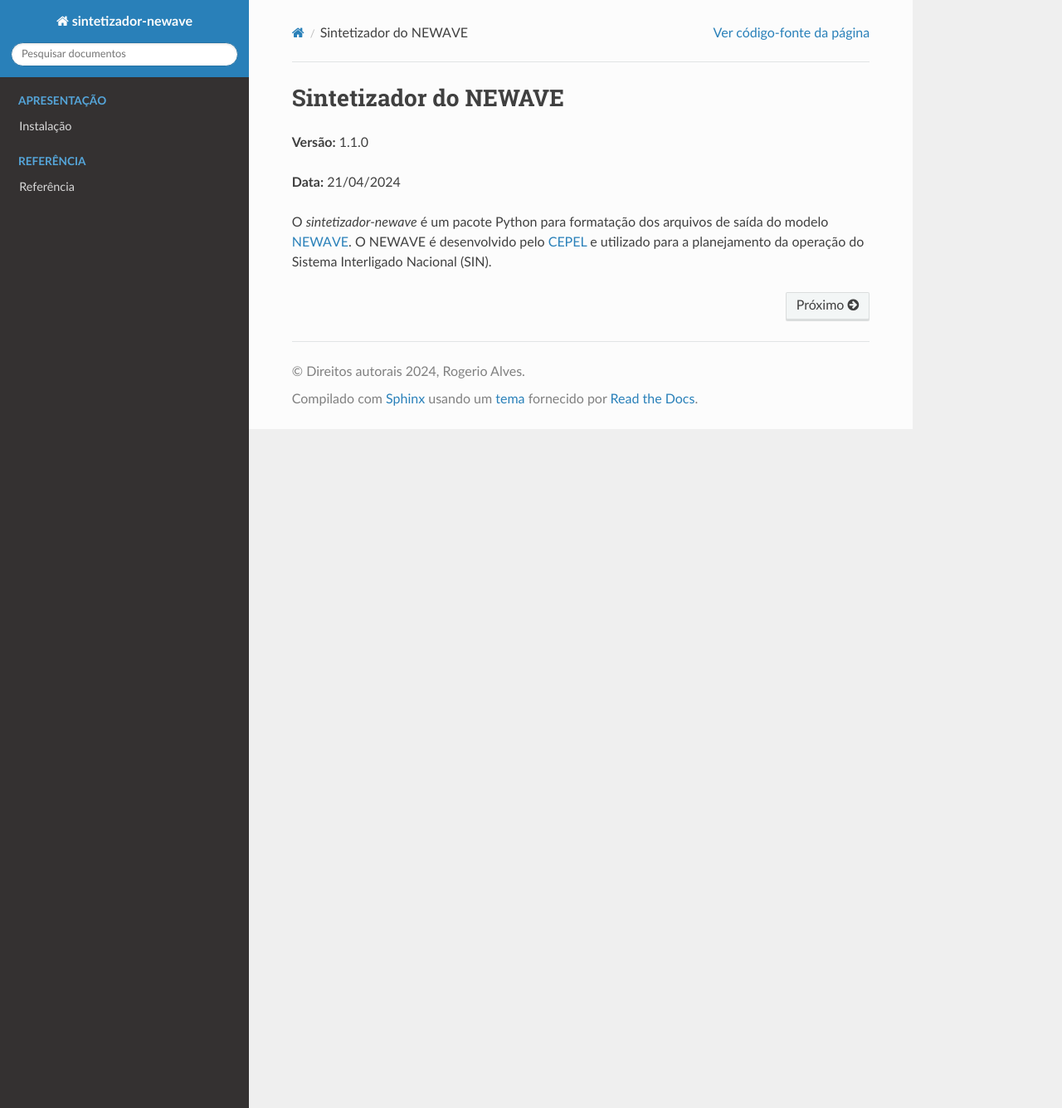
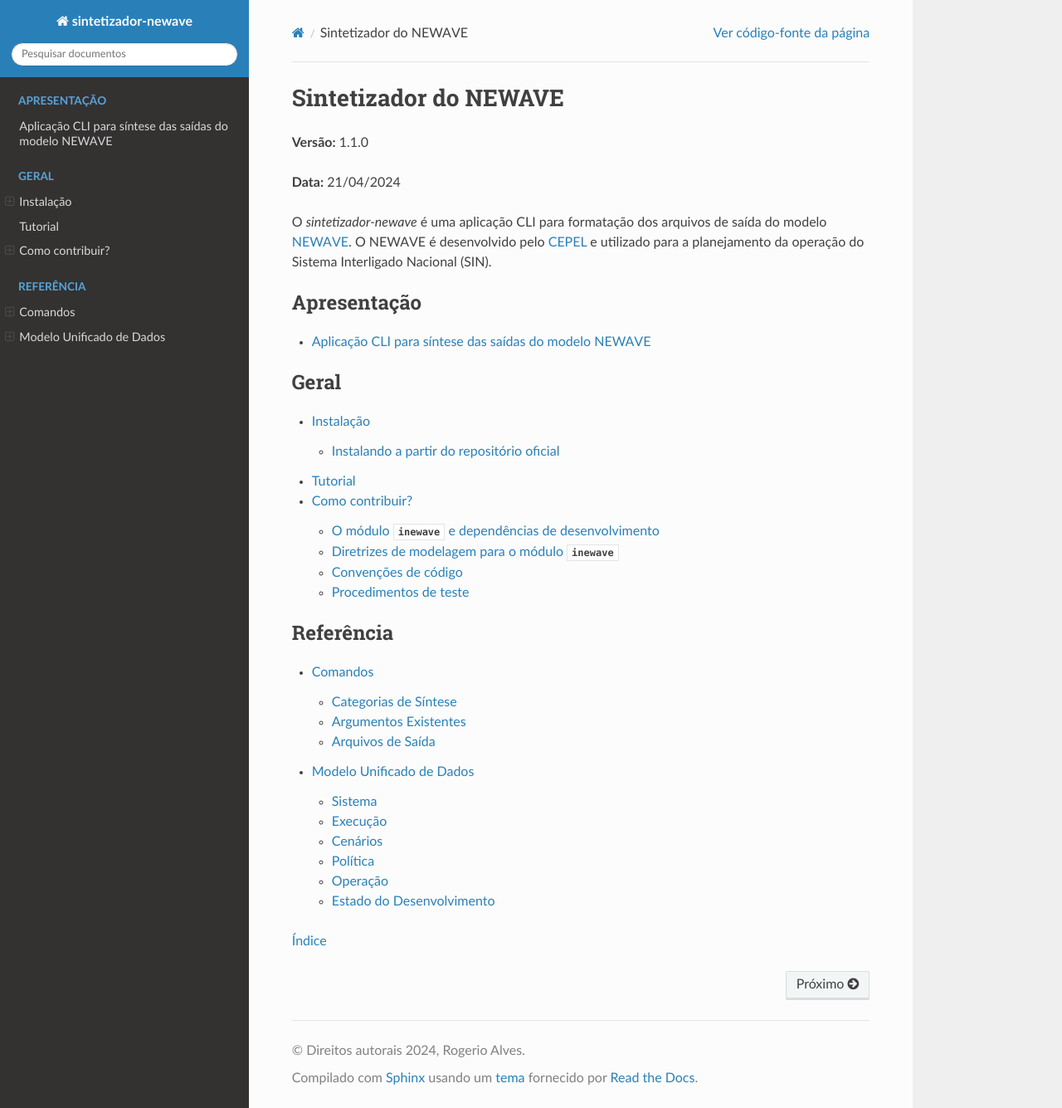
Before and after one commit to rjmalves/sintetizador-newave, a Sphinx documentation site: the page built from docs/source/index.rst, in a window 1280 px wide and 1335 px high. Shown: the whole window at 83% size. Built offline with Sphinx 7.4.7 and the Read the Docs theme 2.0.0, drawn with Linux system fonts in a browser that asks for light colours; pages that are not in the unit, such as notebooks, are missing from menus; some of the changed lines change nothing that is shown.

Commit message:
inicia refactor docs

```diff
--- /dev/null
+++ b/docs/source/apresentacao/apresentacao.rst
@@ -0,0 +1,11 @@
+Aplicação CLI para síntese das saídas do modelo NEWAVE
+=======================================================
+
+O *sintetizador-newave* é uma aplicação CLI para formatação e consolidação dos arquivos de saída do modelo `NEWAVE <https://www.cepel.br/linhas-de-pesquisa/newave/>`_. O NEWAVE é desenvolvido pelo `CEPEL <http://www.cepel.br/>`_ e utilizado para a planejamento da operação do Sistema Interligado Nacional (SIN).
+
+O *sintetizador-newave* fornece uma maneira de consolidar resultados provenientes de execuções do modelo NEWAVE, que são impressos majoritariamente em
+arquivos textuais ou binários com formatos personalizados, em tabelas normalizadas e estruturadas em DataFrames do `pandas <https://pandas.pydata.org/pandas-docs/stable/index.html>`_.
+
+A aplicação atualmente utiliza o módulo `inewave <https://github.com/rjmalves/inewave>`_ para manipulação dos arquivos de saída do modelo, abstraindo a maioria das regras de negócio existentes neste processamento.
+
+O modelo de dados adotado para as saídas sintetizadas é compartilhado com outras aplicações CLI, responsáveis por realizar o mesmo processo com os arquivos de saída de outros modelos utilizados no planejamento energético.
--- a/docs/source/conf.py
+++ b/docs/source/conf.py
@@ -78,7 +78,7 @@
 
 add_module_names = False
 pygments_style = "sphinx"
-modindex_common_prefix = ["idessem."]
+modindex_common_prefix = ["app."]
 
 # -- Options for HTML output -------------------------------------------------
 
@@ -87,8 +87,14 @@
 #
 html_theme = "sphinx_rtd_theme"
 html_theme_options = {
-    "navigation_depth": 5,
+    # Toc options
+    "collapse_navigation": False,
+    "sticky_navigation": True,
+    "navigation_depth": 4,
+    "includehidden": True,
+    "titles_only": False,
 }
+
 github_url = "https://github.com/rjmalves/sintetizador-newave"
 
 # Add any paths that contain custom static files (such as style sheets) here,
--- /dev/null
+++ b/docs/source/geral/contribuicao.rst
@@ -0,0 +1,148 @@
+Como contribuir?
+=================
+
+O módulo `inewave` e dependências de desenvolvimento
+------------------------------------------------------------
+
+O módulo *inewave* é desenvolvido considerando o framework proposto no módulo `cfinterface <https://github.com/rjmalves/cfi>`_. Este fornece para o desenvolvedor
+uma modelagem de cada arquivo de entrada e saída do modelo NEWAVE em uma classe específica.
+
+A leitura de arquivos de entrada utilizando o módulo *inewave* é sempre feita através do método *read*
+de cada classe, que atua como construtor.
+
+........
+
+No *sintetizador-newave* a dependência do módulo *inewave* é concentrada na classe Deck, que fornece
+objetos nativos, DataFrames ou arrays para as demais partes da aplicação.
+
+Para instalar as dependências de desenvolvimento, incluindo as necessárias para a geração automática do site::
+
+    $ git clone https://github.com/rjmalves/sintetizador-newave.git
+    $ cd sintetizador-newave
+    $ pip install -r dev-requirements.txt
+
+.. warning::
+
+    O conteúdo da documentação não deve ser movido para o repositório. Isto é feito
+    automaticamente pelos scripts de CI no caso de qualquer modificação no branch `main`.
+
+
+Diretrizes de modelagem para o módulo `inewave`
+------------------------------------------------
+
+A principal diretriz para o desenvolvimento do *inewave* é a relação entre arquivos do modelo NEWAVE e as classes
+disponíveis para uso. Cada arquivo de entrada do modelo é mapeado para uma classe do módulo, que segue
+o nome geralmente utilizado para o arquivo nos casos de exemplo que são fornecidos junto com o modelo pelo desenvolvedor
+ou pelo ONS para publicação dos decks de PMO. É utilizado sempre `PascalCase` para determinação dos nomes
+das classes, sendo que abreviações que possivelmente se encontram nos nomes dos arquivos são ignoradas na mudança de caso. Por exemplo:
+
+- `arquivos.dat` é modelado na classe :ref:`Arquivos <arquivos>`
+- `confhd.dat` é modelado na classe :ref:`Confhd <confhd>`
+- `earmfpXXX.out` é modelado na classe :ref:`Earmfp <earmfp>`
+
+É convencionado, sempre que possível, que as propriedades das classes que contém os dados processados dos arquivos
+lidem com objetos do tipo :obj:`~pandas.DataFrame` para a representação de dados tabulares. Além disso, se possível,
+é recomendado processar a informação contida nos arquivos para que esteja na seguindo as formas normais
+para dados tabulares, mesmo quando há divergência na representação textual nos arquivos de entrada do NEWAVE. Um exemplo
+pode ser visto na modelagem dos arquivos de saída do NWLISTOP quando executado na opção 2.
+
+O arquivo `gttotsin.out`, modelado na classe :ref:`Gttotsin <gttotsin>`, contém informações escritas em
+tabelas que são dividas por ano de estudo. Dentro de cada tabela, cada linha representa os 12 meses do ano
+para uma das séries utilizadas na simulação final realizada no modelo:
+
+.. code-block:: text
+
+      PMO ABRIL - 2022 - Niveis para 26/03 NW Versao 28
+         GERACAO TERMICA TOTAL PARA O SIN (MWmes)
+
+         ANO: 2022
+    SERIE   PAT      1        2        3        4        5        6        7        8        9       10       11       12     MEDIA
+        1    1      0.0      0.0      0.0    915.3   1341.4   1687.3   1920.0   2132.3   1714.0   1604.4   1297.0   1144.2   1528.4
+             2      0.0      0.0      0.0    761.0    741.8    943.9   1104.8   1135.7   1322.1   1315.5   1621.5   1377.7   1147.1
+             3      0.0      0.0      0.0   1792.1   1697.5   2189.7   2643.9   2479.4   2839.8   3048.9   2918.5   2313.9   2436.0
+         TOTAL      0.0      0.0      0.0   3468.4   3780.6   4820.9   5668.8   5747.3   5875.9   5968.8   5836.9   4835.8   5111.5
+        2    1      0.0      0.0      0.0    915.3   1341.4   1695.9   1920.0   2132.3   1788.2   1604.4   1297.0   1144.2   1537.6
+             2      0.0      0.0      0.0    761.0    741.8    948.8   1104.8   1135.7   1379.3   1315.5   1621.5   1377.7   1154.0
+             3      0.0      0.0      0.0   1792.1   1697.5   2200.8   2643.9   2479.4   2962.8   3048.9   2918.5   2313.9   2450.9
+                                                       .
+                                                       .
+                                                       .
+    MEDIA           0.0      0.0      0.0   3566.9   3846.3   4845.3   5682.0   5811.2   5937.0   6037.4   5893.9   4892.9   5168.1
+    DPADRAO         0.0      0.0      0.0    138.5    129.5     33.8     64.1    131.9    114.0    143.1    206.0    242.5
+    MIN             0.0      0.0      0.0   3463.3   3780.6   4820.9   5644.2   5722.7   5851.3   5944.2   5812.3   4811.2
+    P5              0.0      0.0      0.0   3468.4   3780.6   4820.9   5644.2   5747.3   5875.9   5968.8   5812.3   4811.2
+    P95             0.0      0.0      0.0   3738.4   4180.8   4957.9   5781.1   6001.8   6130.4   6335.6   6203.7   5292.0
+    MAX             0.0      0.0      0.0   3868.6   4822.5   5242.2   6699.3   6902.6   6922.1   7138.0  10175.4   9677.2
+
+Quando processado, as informações contidas nste arquivo são convertidas para um formato normal, com uma coluna para representar `data`, `patamar`, `serie` e `valor`.
+Quando as informações contidas nos arquivos não forem representadas em formato semelhante, é recomendado que seja feita uma transformação
+semelhante, visto que a maioria das informações armazenadas em bancos de dados estão em formato semelhante.
+
+
+.. code-block:: python
+
+    from inewave.nwlistop import Gttotsin
+    arquivo_gttot = Gttotsin.read("./gttotsin.out")
+    arquivo_gttot.valores
+
+                data patamar serie   valor
+    0     2022-01-01       1     1     0.0
+    1     2022-02-01       1     1     0.0
+    2     2022-03-01       1     1     0.0
+    3     2022-04-01       1     1   915.3
+    4     2022-05-01       1     1  1341.4
+    ...          ...     ...   ...     ...
+    95995 2022-08-01   TOTAL  2000  5747.3
+    95996 2022-09-01   TOTAL  2000  5875.9
+    95997 2022-10-01   TOTAL  2000  5968.8
+    95998 2022-11-01   TOTAL  2000  5812.3
+    95999 2022-12-01   TOTAL  2000  4811.2
+
+
+As propriedades das classes e também as colunas dos :obj:`~pandas.DataFrame` que são produzidos são convencionados de
+serem nomeados em `snake_case`. Além disso, deve-se evitar ao máximo ambiguidades na escolha dos nomes das propriedades e
+das colunas. Alguns pontos recorrentes onde são encontradas ambiguidades e deve-se adotar um termo único são:
+
+- Propriedade ou :obj:`~pandas.DataFrame` que contenha informações de usinas (hidrelétricas, termelétricas, etc.) e venham e conter atributos
+  como código (`int`) e nome (`str`) convenciona-se chamar de *nome_usina* e *codigo_usina*, para garantir o único sentido possível.
+- Propriedade ou :obj:`~pandas.DataFrame` que contenha informações relativas aos submercados de energia, que ora são
+  mencionados como subsistemas de energia, adota-se o termo único *submercado*. De modo semelhante, locais onde apareçam
+  informações desta entendidade são denominados *codigo_submercado* e *nome_submercado*. O mesmo raciocínio se aplica
+  ao se referir a REE.
+
+
+Convenções de código
+---------------------
+
+O *inewave* considera critérios de qualidade de código em seus scripts de Integração Contínua (CI), além de uma bateria de testes unitários.
+Desta forma, não é possível realizar uma *release* de uma versão que não passe em todos os testes estabelecidos ou não
+atenda aos critérios de qualidade de código impostos.
+
+A primeira convenção é que sejam seguidas as diretrizes de sintaxe `PEP8 <https://peps.python.org/pep-0008/>`_, provenientes do guia de estilo
+do autor da linguagem. Além disso, não é recomendado que existam funções muito complexas, com uma quantidade
+excessiva de *branches* e *loops*, o que piora e legibilidade do código. Isto pode ser garantido através de módulos
+específicos para análise de qualidade de código, como será mencionado a seguir. A única exceção é a regra `E203 <https://www.flake8rules.com/rules/E203.html>`_.
+
+Para garantir a formatação é recomendado utilizar o módulo `black <https://github.com/psf/black>`_, que realiza formatação automática e possui
+integração nativa com alguns editores de texto no formato de *plugins* ou extensões.
+
+A segunda convenção é que seja utilizada tipagem estática. Isto é, não deve ser uitilizada uma variável em código a qual possua
+tipo de dados que possa mudar durante a execução do mesmo. Além disso, não deve ser declarada uma variável cujo tipo não é possível de
+ser inferido em qualquer situação, permanencendo incerto para o leitor o tipo de dados da variável a menos que seja feita uma
+execução de teste do programa.
+
+
+Procedimentos de teste
+-----------------------
+
+O *inewave* realiza testes utilizando o pacote de testes de Python `pytest <https://pytest.org>`_
+e controle da qualidade de código com `pylama <https://pylama.readthedocs.io/en/latest//>`_.
+A tipagem estática é garantida através do uso de `mypy <http://mypy-lang.org/>`_
+, que é sempre executado nos scripts de Integração Contínua (CI).
+
+Antes de realizar um ``git push`` é recomendado que se realize estes três procedimentos
+descritos, que serão novamente executados pelo ambiente de CI::
+
+    $ pytest ./tests
+    $ mypy ./inewave
+    $ pylama ./inewave --ignore E203
--- /dev/null
+++ b/docs/source/geral/instalacao.rst
@@ -0,0 +1,20 @@
+Instalação
+============
+
+O *sintetizador-newave* é compatível com versões de Python >= 3.8.
+
+Instalando a partir do repositório oficial
+-------------------------------------------
+
+É possível realizar a instalação desta versão fazendo o uso do `Git <https://git-scm.com/>`_. Para instalar a partir do repositório, é necessário
+primeiramente desinstalar a versão instalada (se houver), com::
+
+    $ pip uninstall sintetizador-newave
+
+Em seguida, basta fazer::
+
+    $ pip install git+https://github.com/rjmalves/sintetizador-newave
+
+Também é possível selecionar um branch ou release específicos::
+
+    $ pip install git+https://github.com/rjmalves/sintetizador-newave@v1.1.0
--- /dev/null
+++ b/docs/source/geral/tutorial.rst
@@ -0,0 +1,130 @@
+Tutorial
+============
+
+O *inewave* provê uma interface semelhante para todos os arquivos do modelo NEWAVE e para os
+programas auxiliares NWLISTCF e NWLISTOP. Para os arquivos de entrada, são implementadas as capacidades
+de leitura e escrita, permitindo uma geração automática de arquivos. Para os arquivos de saída, é implementada
+somente a capacidade de leitura, de modo a permitir análise facilitada de resultados.
+
+A leitura dos arquivos é sempre implementada a partir do método `read` da respectiva classe, enquanto que a escrita
+dos arquivos é implementada pelo método `write` da instância em questão, quando for suportada.
+
+Um exemplo é o processamento do arquivo de vazões históricas :ref:`vazoes.dat <vazoes>`. Sendo um arquivo de entrada,
+é permitido realizar a leitura e a escrita deste arquivo, modificando alguma informação de entrada caso
+seja desejado pelo usuário. Por exemplo, pode-se fazer uma sensibilidade de elevar em 10% todos os valores
+de vazões históricas, afetando o ajuste do modelo PAR(p):
+
+
+.. code-block:: python
+
+    from inewave.newave import Vazoes
+    arq_vazoes = Vazoes.read("./vazoes.dat")
+    arq_vazoes.vazoes
+
+          1    2    3    4    5     6     7     8    ...  313   314  315  316  317  318  319  320
+    0     178  178    0    0    0  1476  1690  1737  ...  311   890  176  176    0   62   58   28
+    1     371  371    0    0    0  2964  3318  3385  ...  464  2025  195  190   10   82   76   35
+    2     326  326    0    0    0  2167  2471  2532  ...  538  1529  183  183    3   89   80   50
+    3     479  479    0    0    0  1585  1827  1879  ...  383   910  185  185    4   43   39   20
+    4     332  332    0    0    0  1254  1428  1463  ...  291   517  173  173    0   33   30   17
+    ...   ...  ...  ...  ...  ...   ...   ...   ...  ...  ...   ...  ...  ...  ...  ...  ...  ...
+    1075    0    0    0    0    0     0     0     0  ...    0     0    0    0    0    0    0    0
+    1076    0    0    0    0    0     0     0     0  ...    0     0    0    0    0    0    0    0
+    1077    0    0    0    0    0     0     0     0  ...    0     0    0    0    0    0    0    0
+    1078    0    0    0    0    0     0     0     0  ...    0     0    0    0    0    0    0    0
+    1079    0    0    0    0    0     0     0     0  ...    0     0    0    0    0    0    0    0
+
+    [1080 rows x 320 columns]
+
+    arq_vazoes.vazoes *= 1.1
+    arq_vazoes.vazoes
+
+            1      2    3    4    5       6       7    ...     314    315    316   317   318   319   320
+    0     195.8  195.8  0.0  0.0  0.0  1623.6  1859.0  ...   979.0  193.6  193.6   0.0  68.2  63.8  30.8
+    1     408.1  408.1  0.0  0.0  0.0  3260.4  3649.8  ...  2227.5  214.5  209.0  11.0  90.2  83.6  38.5
+    2     358.6  358.6  0.0  0.0  0.0  2383.7  2718.1  ...  1681.9  201.3  201.3   3.3  97.9  88.0  55.0
+    3     526.9  526.9  0.0  0.0  0.0  1743.5  2009.7  ...  1001.0  203.5  203.5   4.4  47.3  42.9  22.0
+    4     365.2  365.2  0.0  0.0  0.0  1379.4  1570.8  ...   568.7  190.3  190.3   0.0  36.3  33.0  18.7
+    ...     ...    ...  ...  ...  ...     ...     ...  ...     ...    ...    ...   ...   ...   ...   ...
+    1075    0.0    0.0  0.0  0.0  0.0     0.0     0.0  ...     0.0    0.0    0.0   0.0   0.0   0.0   0.0
+    1076    0.0    0.0  0.0  0.0  0.0     0.0     0.0  ...     0.0    0.0    0.0   0.0   0.0   0.0   0.0
+    1077    0.0    0.0  0.0  0.0  0.0     0.0     0.0  ...     0.0    0.0    0.0   0.0   0.0   0.0   0.0
+    1078    0.0    0.0  0.0  0.0  0.0     0.0     0.0  ...     0.0    0.0    0.0   0.0   0.0   0.0   0.0
+    1079    0.0    0.0  0.0  0.0  0.0     0.0     0.0  ...     0.0    0.0    0.0   0.0   0.0   0.0   0.0
+
+    [1080 rows x 320 columns]
+
+    arq_vazoes.write("./vazoes.dat")
+
+
+Se tratando dos arquivos de saída, não existe implementação para o método `write`, mas é possível realizar
+a leitura normalmente, e acessar todas as propriedades encontradas. Para o :ref:`pmo.dat <pmo>`, por exemplo:
+
+.. code-block:: python
+
+    from inewave.newave import Pmo
+    arq_pmo = Pmo.read("./pmo.dat")
+    arq_pmo.convergencia
+
+         iteracao  limite_inferior_zinf       zinf  ...  delta_zinf  zsup_iteracap           tempo
+    0           1             138791.52  233699.67  ...         NaN            NaN 0 days 00:01:26
+    1           1             136547.08  233699.67  ...         NaN            NaN             NaT
+    2           1             124349.93  233699.67  ...         NaN      129974.34             NaT
+    3           2             124900.33  237047.52  ...         NaN            NaN 0 days 00:01:37
+    4           2             123012.91  237047.52  ...         NaN            NaN             NaT
+    ..        ...                   ...        ...  ...         ...            ...             ...
+    145        49             117421.66  268020.83  ...         NaN            NaN             NaT
+    146        49             106305.07  268020.83  ...       0.136      115517.88             NaT
+    147        50             118497.14  268378.30  ...         NaN            NaN 0 days 00:02:59
+    148        50             117421.66  268378.30  ...         NaN            NaN             NaT
+    149        50             106305.07  268378.30  ...       0.133      117230.85             NaT
+
+    [150 rows x 8 columns]
+
+
+Via de regra, a maioria dos arquivos modelados pelo *inewave* não necessita que nenhum argumento além do caminho para o caso
+seja fornecido à função `read`. Todavia, ao se realizar o processamento de alguns dos arquivos binários, como o :ref:`forward.dat <forward>` e
+o :ref:`cortes.dat <cortes>`, é necessário fornecer argumentos adicionais, visto que é necessária informação existente em outros arquivos
+para que a leitura seja feita corretamente. Por exemplo, para o :ref:`energiaf.dat <energiaf>`:
+
+.. code-block:: python
+
+    from inewave.newave import Energiaf
+    arq_energiaf = Energiaf.read(
+            "./energiaf.dat",
+            numero_forwards=2,
+            numero_rees=1,
+            numero_estagios=16,
+            numero_estagios_th=12,
+        )
+    arq_energiaf.energias
+
+        estagio  ree  serie         valor
+    0       -11    1      1   7274.313246
+    1       -11    1      2  11945.751618
+    2       -10    1      1   7437.112877
+    3       -10    1      2   7687.093101
+    4        -9    1      1   7788.548023
+    5        -9    1      2  11399.842496
+    6        -8    1      1   5196.246300
+    7        -8    1      2   7111.996327
+    8        -7    1      1   5308.294925
+    9        -7    1      2   4970.571844
+    10       -6    1      1   5141.033372
+    11       -6    1      2   4015.610566
+    12       -5    1      1   3797.894460
+    13       -5    1      2   3682.614472
+    14       -4    1      1   3134.981601
+    15       -4    1      2   3233.576467
+    16       -3    1      1   3335.920508
+    17       -3    1      2   3762.190756
+
+    [56 rows x 4 columns]
+
+
+Alguns arquivos do modelo NEWAVE podem sofrer alterações de sintaxe conforme são feitas atualizações no modelo.
+Desta forma, poderia ser necessário criar mais de uma classe para dar suporte ao mesmo arquivo. Todavia, o framework
+`cfinterface <https://github.com/rjmalves/cfi>`_ possui uma modelagem para dar suporte a mais de uma
+versão do mesmo arquivo fazendo uso do método `set_version` de cada uma das classes.
+Entretanto, até o momento o uso deste método não foi necessário para nenhum arquivo do modelo NEWAVE, visto
+que as implementações feitas pelo desenvolvedor tendem a ser retrocompatíveis.
--- a/docs/source/index.rst
+++ b/docs/source/index.rst
@@ -5,26 +5,29 @@
 
 **Data:** |today|
 
-O *sintetizador-newave* é um pacote Python para formatação dos arquivos de saída do modelo `NEWAVE <https://www.cepel.br/linhas-de-pesquisa/newave/>`_. O NEWAVE é
+O *sintetizador-newave* é uma aplicação CLI para formatação dos arquivos de saída do modelo `NEWAVE <https://www.cepel.br/linhas-de-pesquisa/newave/>`_. O NEWAVE é
 desenvolvido pelo `CEPEL <http://www.cepel.br/>`_ e utilizado para a planejamento da operação do Sistema Interligado Nacional (SIN).
 
 .. toctree::
    :caption: Apresentação
    :maxdepth: 3
-   :hidden:
 
-   ./install.rst
+   apresentacao/apresentacao.rst
+
+.. toctree::
+   :caption: Geral
+   :maxdepth: 3
+
+   geral/instalacao
+   geral/tutorial
+   examples/index.rst
+   geral/contribuicao
 
 .. toctree::
    :caption: Referência
-   :maxdepth: 3
-   :hidden:
+   :maxdepth: 2
 
-   ./reference.rst
+   referencia/comandos
+   referencia/modelo
 
-.. toctree::
-   :caption: Exemplos
-   :maxdepth: 3
-   :hidden:
-
-   examples/index.rst
+:ref:`genindex`
--- a/docs/source/reference/model.rst
+++ b/docs/source/referencia/modelo.rst
@@ -1,4 +1,4 @@
-.. _model:
+.. _modelo:
 
 Modelo Unificado de Dados
 ############################
```
Also changed, not shown: docs/source/referencia/comandos.rst (renamed from docs/source/reference/commands.rst), 1 other file.
